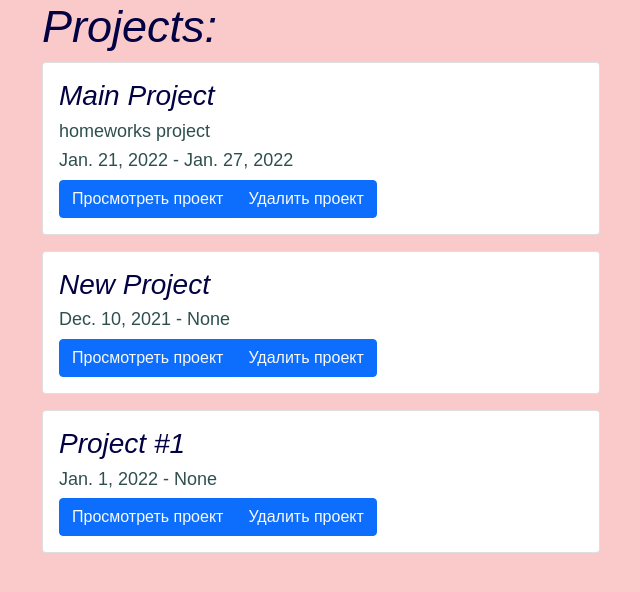
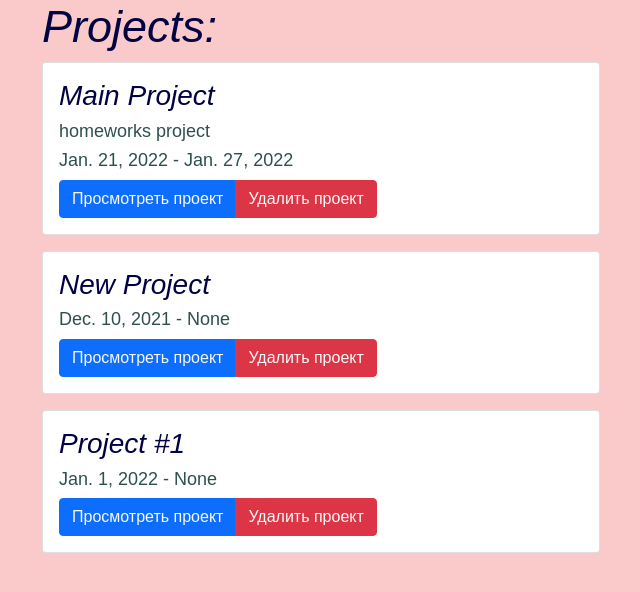
Before and after one commit to aaimry/todolist2.0, a Django app: page / in a window 1280 px wide. Shown: the part 56-648 px from the top of the page, without its empty margins (40-680 px from the left). Run offline with Django 4.2, Linux system fonts and the light colour scheme; the visitor is signed in with stand-in values (Sample User, id 1); data comes from the database, SQL or seed files in the repository.

Commit message:
изменила ссылки на button group

```diff
--- a/source/todolist/templates/projects/projects.html
+++ b/source/todolist/templates/projects/projects.html
@@ -22,13 +22,13 @@
                     <h3>{{ project.title }}</h3>
                     <h4>{{ project.description }}</h4>
                     <h4>{{ project.start_date }} - {{ project.end_date }}</h4>
-                    <div class=" btn-group me-3">
+                    <div class=" btn-group">
                         <a class="btn btn-primary text-light" style="text-decoration: none"
                            href="{% url 'tracker:project_check' project.pk %}">Просмотреть
                             проект</a>
                         <br>
                         {% if user.is_authenticated %}
-                            <a class="btn btn-primary text-light" style="text-decoration: none"
+                            <a class="btn btn-danger text-light" style="text-decoration: none"
                                href="{% url 'tracker:project_delete' project.pk %}">Удалить
                                 проект</a>
                         {% endif %}
```
